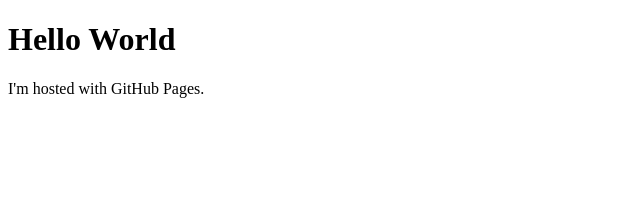
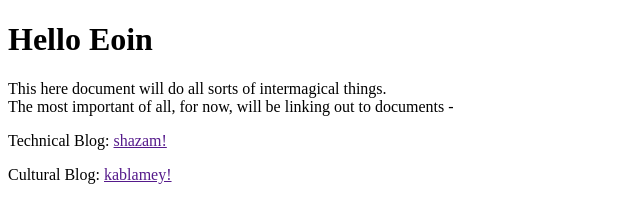
Before and after one commit to mceoin/mceoin.github.io, a plain HTML site: page index.html in a window 1280 px wide. Shown: the whole page, without its empty margins (0-640 px from the left). Drawn offline with Linux system fonts and the light colour scheme.

Commit message:
first edit

```diff
--- a/index.html
+++ b/index.html
@@ -1,7 +1,10 @@
 <!DOCTYPE html>
 <html>
 <body>
-<h1>Hello World</h1>
-<p>I'm hosted with GitHub Pages.</p>
+<h1>Hello Eoin</h1>
+<p>This here document will do all sorts of intermagical things.<br>
+The most important of all, for now, will be linking out to documents -</p>
+<p>Technical Blog: <a href="">shazam!</a></p>
+<p>Cultural Blog: <a href="">kablamey!</a></p>
 </body>
 </html>
```
